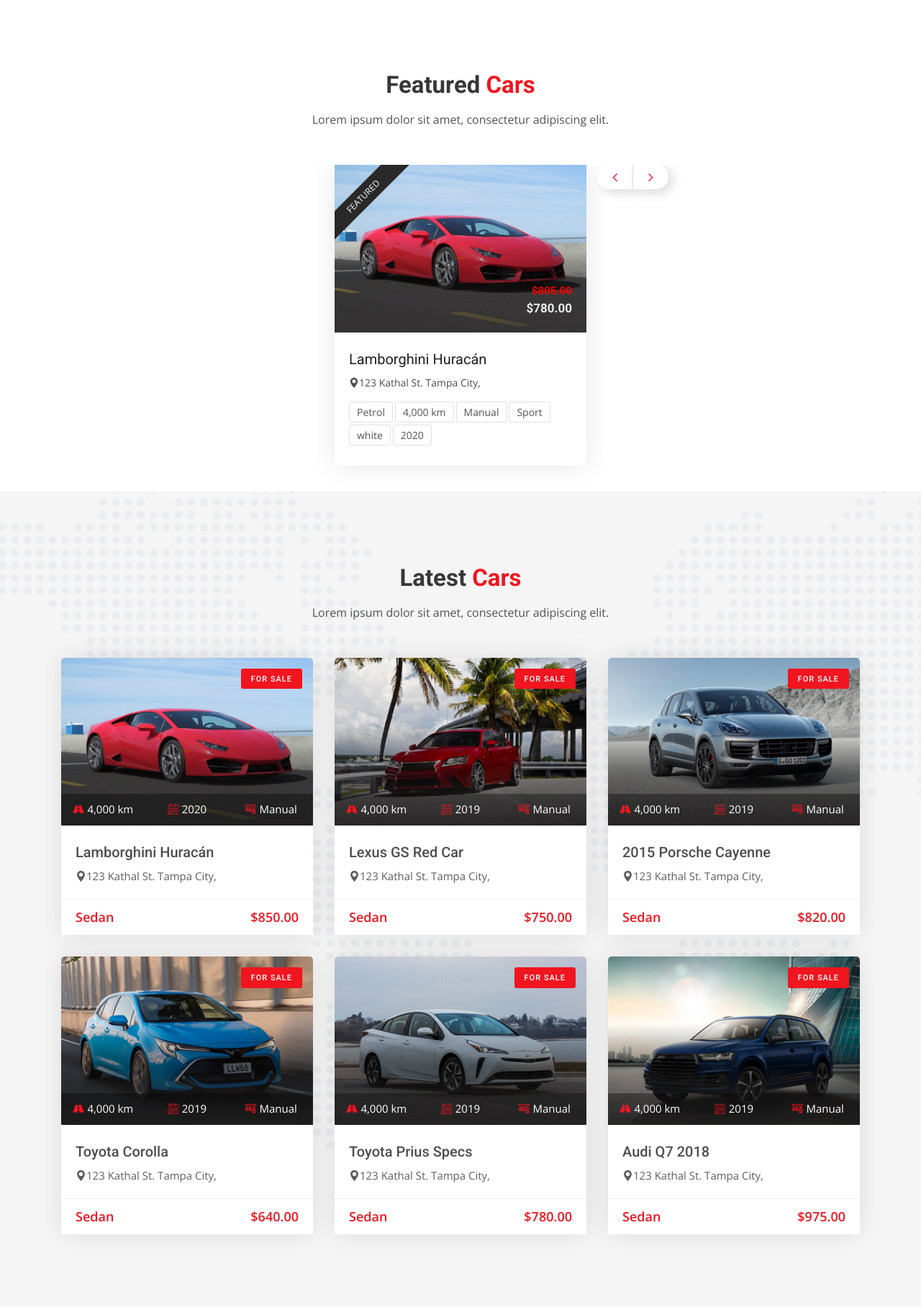
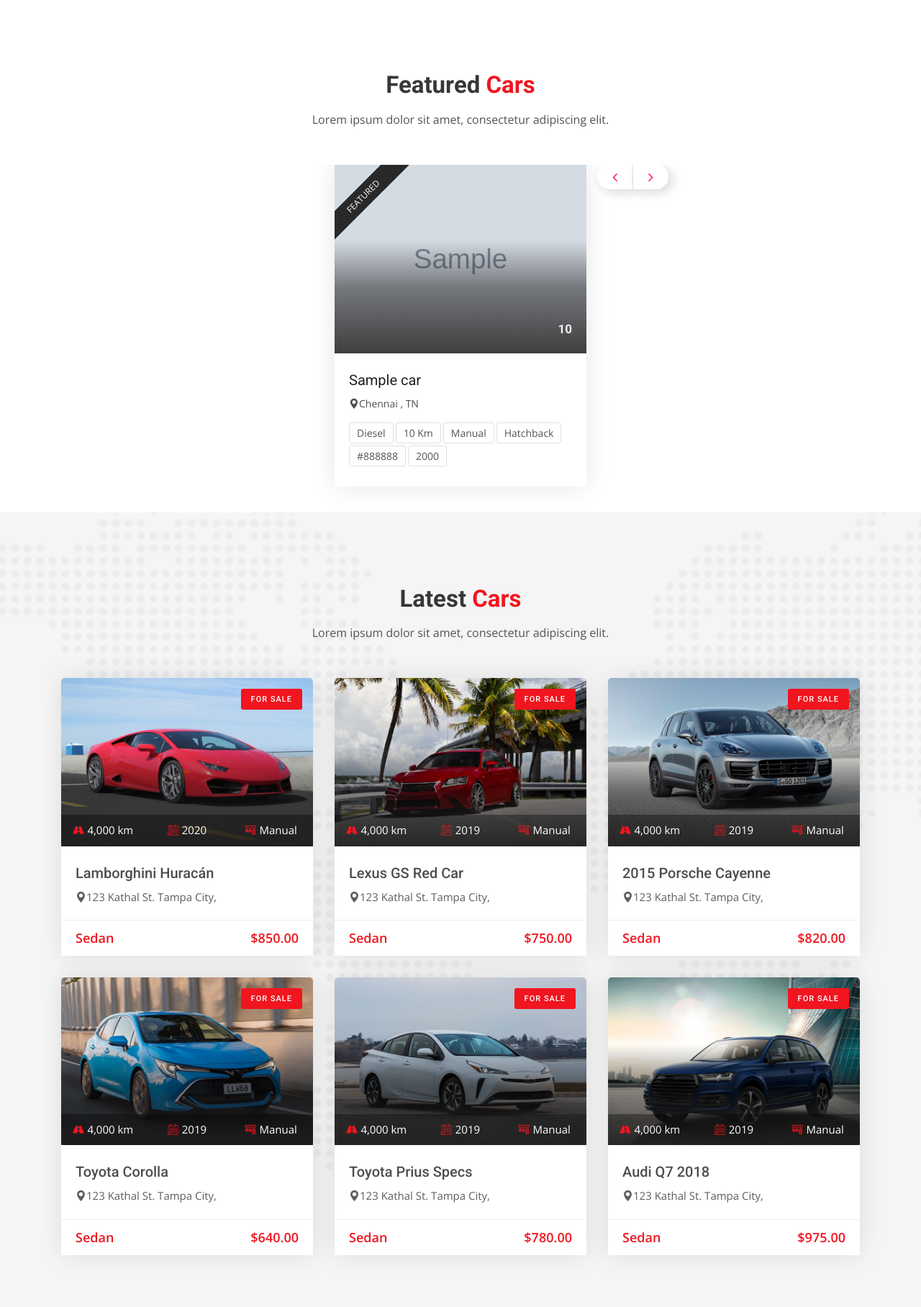
Before and after one commit to shivshankar31/used-car-sale, a Django app: page / in a window 1280 px wide. Shown: the part 802-2618 px from the top of the page at 72% size. Run offline with Django 4.2, Linux system fonts and the light colour scheme; tables that the repository leaves empty hold one stand-in row (values such as "Sample post"); grey boxes marked "Sample" are stand-in pictures; parts of the project's set-up code (start-up, migrations or seed data) failed here and were passed over; some libraries are stand-ins or nearby versions.

Commit message:
29,30,31,32: step 16: cars admin panel, featured car in home&cars page

```diff
--- a/templates/pages/home.html
+++ b/templates/pages/home.html
@@ -133,30 +133,28 @@
                             <a href="car-details.html" class="car-img">
                                 <div class="tag-2">Featured</div>
                                 <div class="price-box">
-                                    <span class="del"><del>$805.00</del></span>
-                                    <br>
-                                    <span>$780.00</span>
+                                    <span>{{ cars.price }}</span>
                                 </div>
-                                <img class="d-block w-100" src="img/car/car-1.jpg" alt="car">
+                                <img class="d-block w-100" src="{{ cars.car_photo.url }}" alt="car" style="min-height : 262px; max-height: 262px;">
                             </a>
                             <div class="carbox-overlap-wrapper">
                                 <div class="overlap-box">
                                     <div class="overlap-btns-area">
                                         <div class="car-magnify-gallery">
-                                            <a href="img/car/car-1.jpg" class="overlap-btn">
+                                            <a href="{{ cars.car_photo1 }}" class="overlap-btn">
                                                 <i class="fa fa-expand"></i>
                                                 <img class="hidden" src="img/car/car-1.jpg">
                                             </a>
-                                            <a href="img/car/car-2.jpg" class="hidden">
+                                            <a href="{{ cars.car_photo2 }}" class="hidden">
                                                 <img class="hidden" src="img/car/car-2.jpg">
                                             </a>
-                                            <a href="img/car/car-3.jpg" class="hidden">
+                                            <a href="{{ cars.car_photo3 }}" class="hidden">
                                                 <img class="hidden" src="img/car/car-3.jpg">
                                             </a>
-                                            <a href="img/car/car-4.jpg" class="hidden">
+                                            <a href="{{ cars.car_photo4 }}" class="hidden">
                                                 <img class="hidden" src="img/car/car-4.jpg">
                                             </a>
-                                            <a href="img/car/car-5.jpg" class="hidden">
+                                            <a href="{{ cars.car_photo5 }}" class="hidden">
                                                 <img class="hidden" src="img/car/car-5.jpg">
                                             </a>
                                         </div>
@@ -166,20 +164,20 @@
                         </div>
                         <div class="detail">
                             <h1 class="title">
-                                <a href="car-details.html">Lamborghini Huracán</a>
+                                <a href="car-details.html">{{ cars.car_title }}</a>
                             </h1>
                             <div class="location">
                                 <a href="car-details.html">
-                                    <i class="flaticon-pin"></i>123 Kathal St. Tampa City,
+                                    <i class="flaticon-pin"></i>{{ cars.city }} , {{ cars.state }}
                                 </a>
                             </div>
                             <ul class="facilities-list clearfix">
-                                <li>Petrol</li>
-                                <li>4,000 km</li>
-                                <li>Manual</li>
-                                <li>Sport</li>
-                                <li>white</li>
-                                <li>2020</li>
+                                <li>{{ cars.fuel_type }}</li>
+                                <li>{{ cars.millage }} Km</li>
+                                <li>{{ cars.trasmission }}</li>
+                                <li>{{ cars.body_style }}</li>
+                                <li>{{ cars.color }}</li>
+                                <li>{{ cars.year }}</li>
                             </ul>
                         </div>
                     </div>
```
Also changed, not shown: 1 other file.
